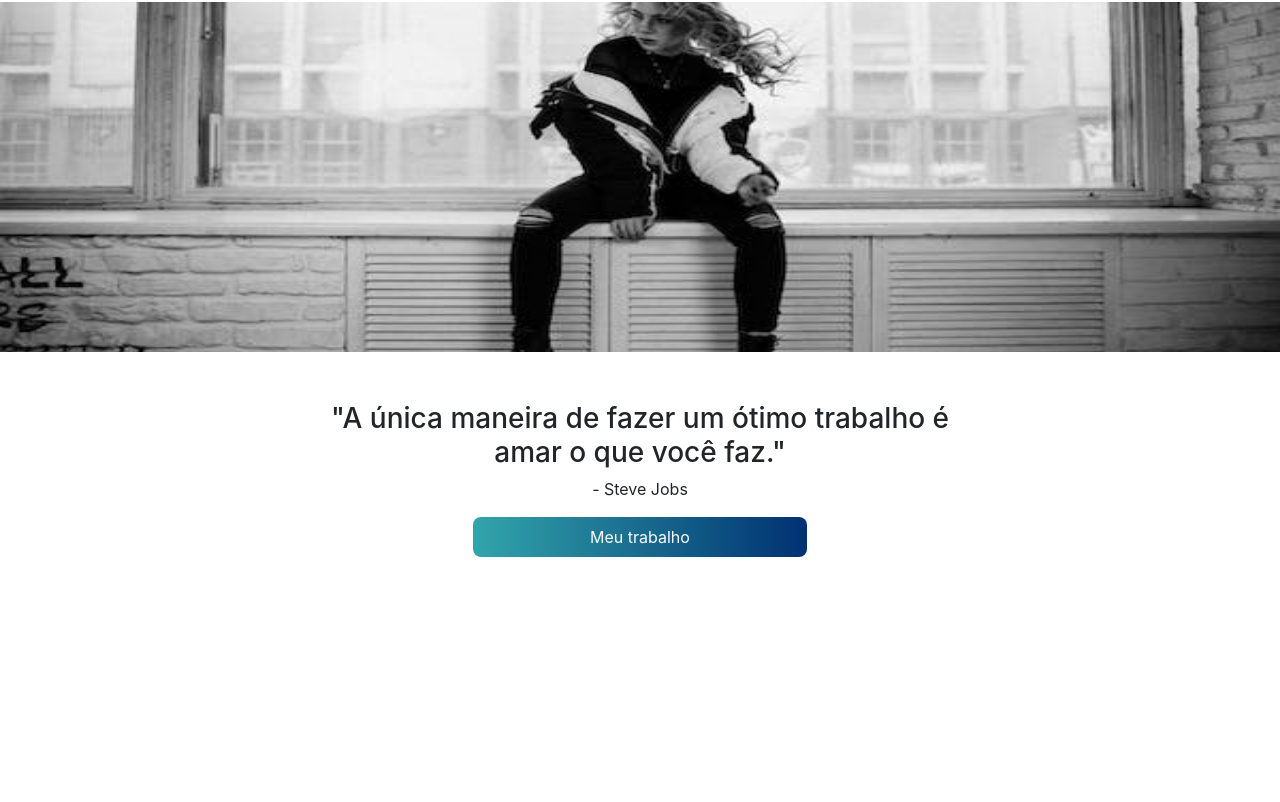
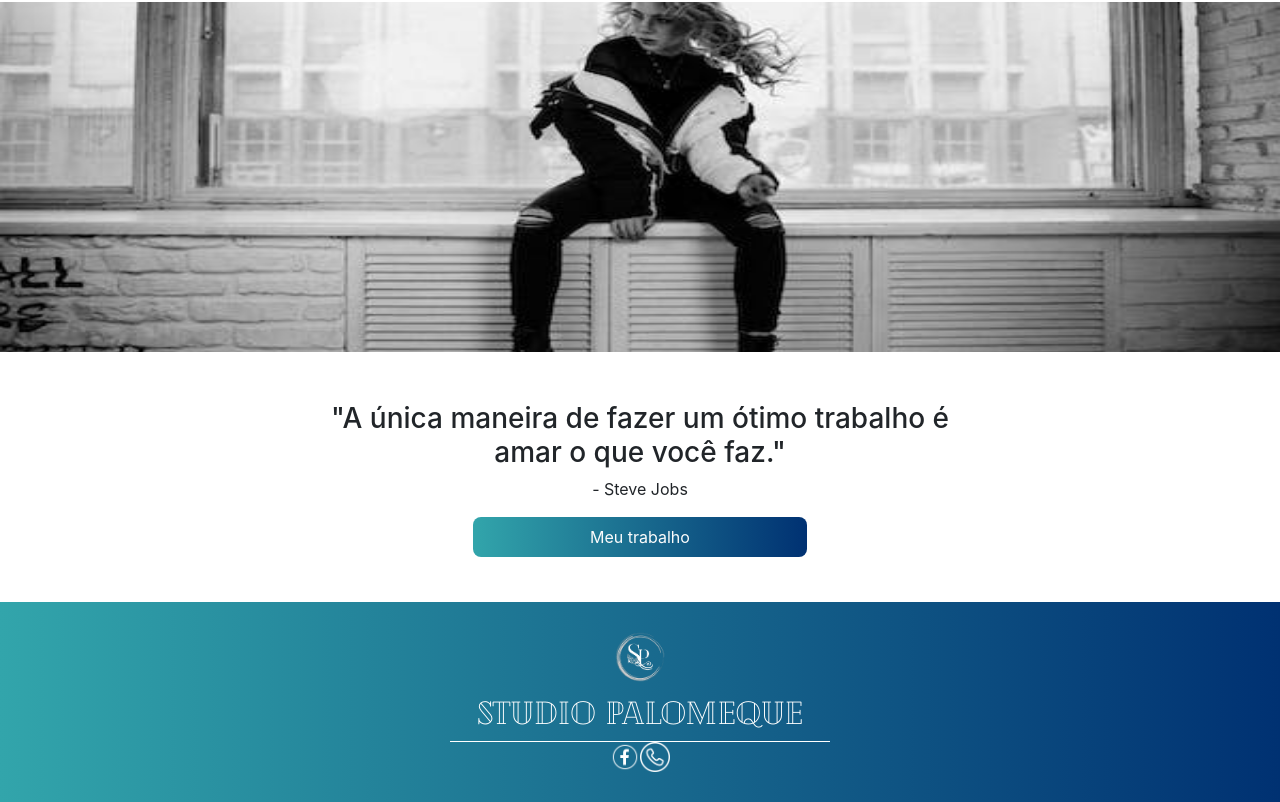
Before and after one commit to Vinicuskarv/PalomequeStudio, a React (Create React App) app: page / in a window 1280 px wide. Shown: the part 1231-2033 px from the top of the page. Before the commit the page ends 1833 px from the top, so only its background shows below. Built offline with nearby package versions, Linux system fonts and the light colour scheme.

Commit message:
add footer

```diff
--- /dev/null
+++ b/src/components/footerContain.css
@@ -0,0 +1,20 @@
+.footerContain{
+    background: linear-gradient(to right, #32A5AB, #003172);
+    position: relative;
+    top: 200px;
+    padding: 30px;
+    color: rgb(255, 255, 255);
+    text-align: center;
+}
+.footerContain h4{
+    border-bottom: 1px solid white;
+    font-family: 'cheque', sans-serif;
+    font-size: 32px;
+    width: 380px;
+    margin: auto;
+    margin-top: 10px;
+    padding-bottom: 10px;
+}
+.campoIcons .Icon{
+    width: 30px;
+}
--- /dev/null
+++ b/src/components/footerContain.js
@@ -0,0 +1,22 @@
+import './footerContain.css';
+import ImgLogoWhite from "../components/imgLogo/Logo-white.png";
+import Facebook from "../components/icons/icons8-facebook.png";
+import Phone from "../components/icons/icons8-phone.png";
+
+import { Link } from 'react-router-dom';
+
+const footerContain = () => {
+    return (
+      <div className="containe-fluid footerContain">
+        <Link to="/"><img className="LogoIcon" src={ImgLogoWhite} alt="Logo White"/></Link>
+        <h4>Studio Palomeque</h4>
+        <div className="campoIcons">
+          <img className="Icon" src={Facebook} alt="Facebook"/>
+          <img className="Icon" src={Phone} alt="Phone"/>
+
+        </div>
+      </div>
+    );
+  };
+
+  export default footerContain;
--- a/src/pages/Home/Header.js
+++ b/src/pages/Home/Header.js
@@ -2,10 +2,12 @@ import ImgbackgroudTop from '../../components/HOMESite.png';
 import Overflow from '../../components/Overflow';
 import './Header.css';
 import ButtonMaster from '../../components/buttonMaster';
+import FooterContain from '../../components/footerContain';
 import iconsCheck from '../../components/icons/icons8-instagram-check-mark-48.png';
-import MulherJanela from '../../components/img/mulher-janela.jpg'
+import MulherJanela from '../../components/img/mulher-janela.jpg';
 function Header() {
     return (
+      <>
         <div className='containeImgBack'>
             <img src={ImgbackgroudTop}  className='ImgbackgroudTop' alt="Image the background" />
             <div className='container-fluid ContainerInfoTop'>
@@ -41,12 +43,12 @@ function Header() {
                 <ButtonMaster
                   value= "Meu trabalho"
                 />
-
               </div>
             </div>
+            <FooterContain/>
+        </div>
 
-
-        </div>
+      </>
     );
   }
   const styles = {
```
Also changed, not shown: src/components/icons/icons8-facebook.png (added), src/components/icons/icons8-phone.png (added).
